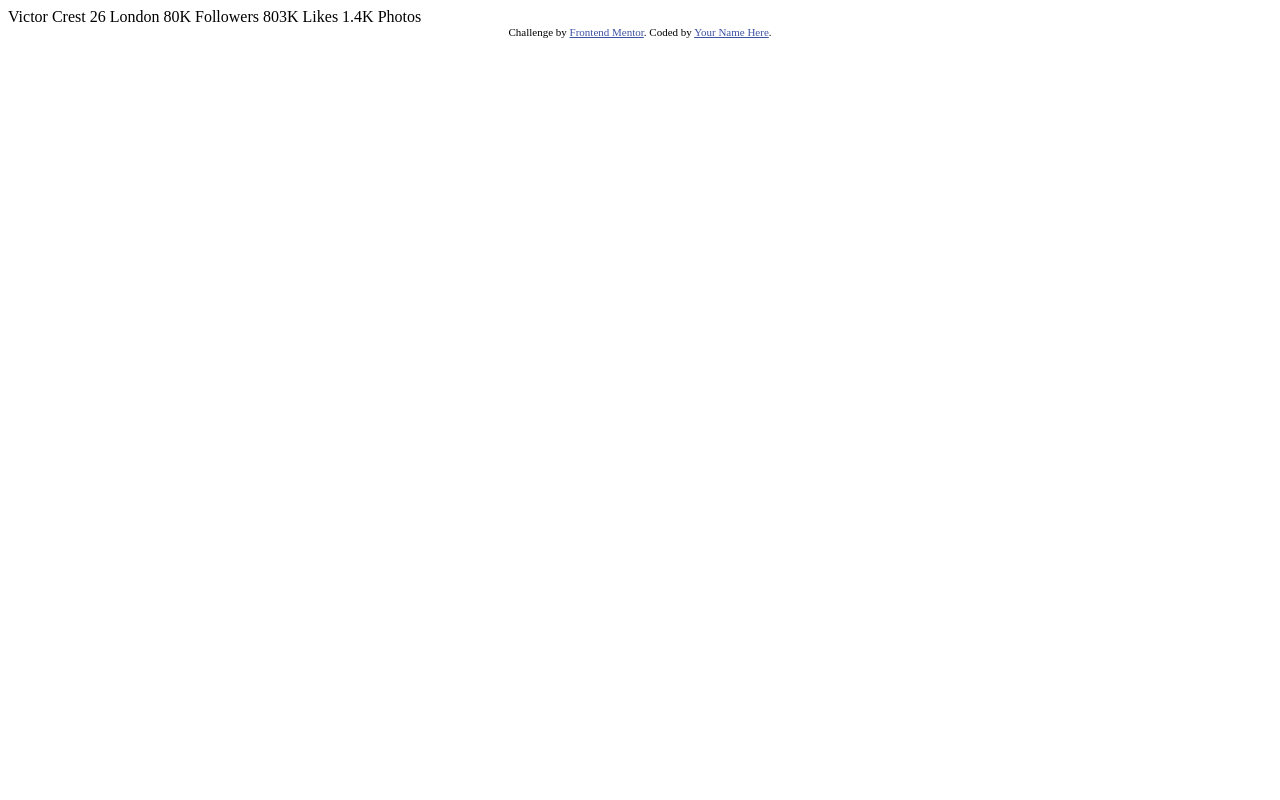
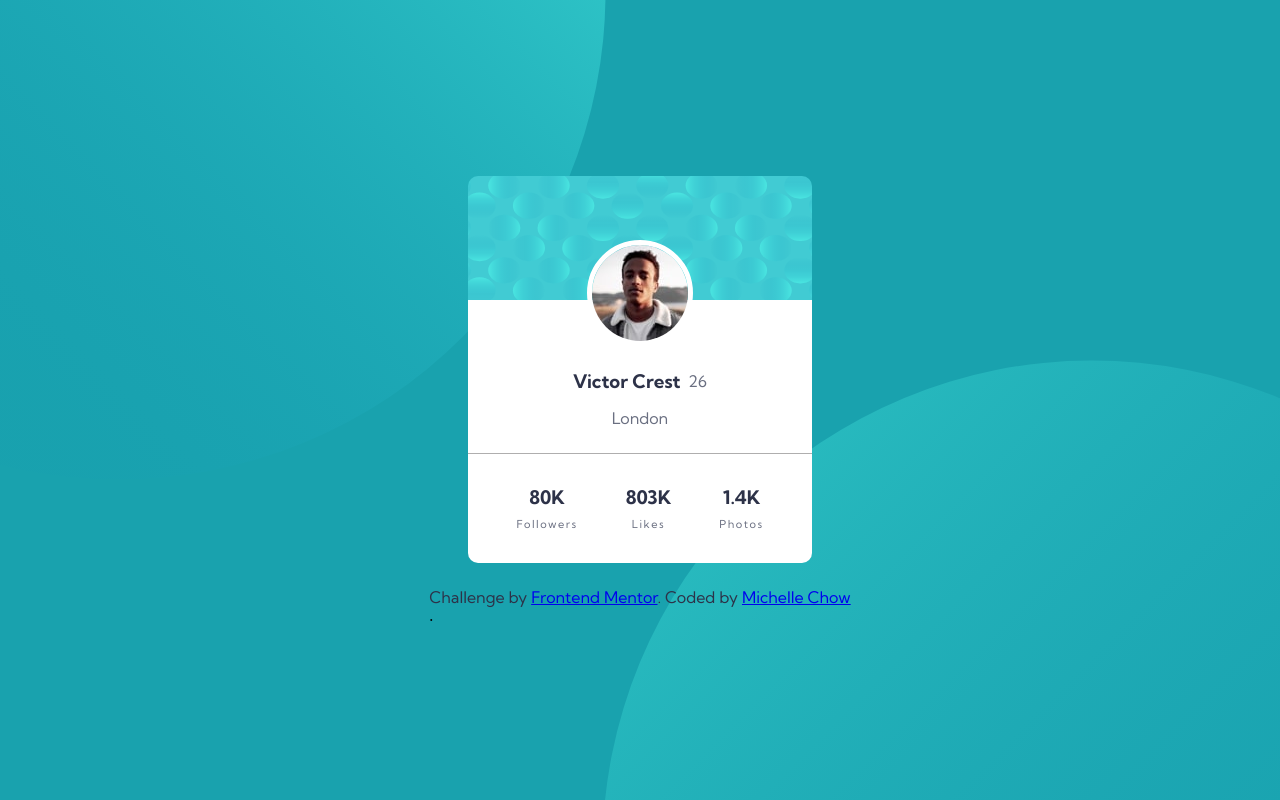
Before and after one commit to myc15/profile-card-component, a plain HTML site: page index.html in a window 1280 px wide. Drawn offline with Linux system fonts and the light colour scheme.

Commit message:
second commit

```diff
--- a/index.html
+++ b/index.html
@@ -4,32 +4,45 @@
   <meta charset="UTF-8">
   <meta name="viewport" content="width=device-width, initial-scale=1.0"> <!-- displays site properly based on user's device -->
 
-  <link rel="icon" type="image/png" sizes="32x32" href="./images/favicon-32x32.png">
+  <title>Frontend Mentor | Profile card component</title>
+  <link rel="stylesheet" href="style.css">
+  <link rel="preconnect" href="https://fonts.gstatic.com">
+  <link href="https://fonts.googleapis.com/css2?family=Kumbh+Sans:wght@300;400;700&display=swap" rel="stylesheet">
 
-  <title>Frontend Mentor | Profile card component</title>
-
-  <!-- Feel free to remove these styles or customise in your own stylesheet 👍 -->
-  <style>
-    .attribution { font-size: 11px; text-align: center; }
-    .attribution a { color: hsl(228, 45%, 44%); }
-  </style>
 </head>
 <body>
-  Victor Crest
-  26
-  London
+  <section class="profile">
+    <div class="card-top">
+      <img src="images/image-victor.jpg" alt="image-victor">
+      <div class="info">
+        <h3>Victor Crest </h3>
+        <p class="grey">26</p>
+      </div>
+      <p class="grey hometown">London</p>
+    </div>
 
-  80K
-  Followers
+    <container class="card-bottom">
+        <div class="stats followers">
+          <h3 class="number">80K</h3>
+          <p class="grey small">Followers</p>
+        </div>
 
-  803K
-  Likes
+        <div class="stats likes">
+          <h3 class="number">803K</h3>
+          <p class="grey small">Likes</p>
+        </div>
 
-  1.4K
-  Photos
+        <div class="stats photos">
+          <h3 class="number">1.4K</h3>
+          <p class="grey small">Photos</p>
+        </div>
+    </container>
+  </section>
+
   <div class="attribution">
-    Challenge by <a href="https://www.frontendmentor.io?ref=challenge" target="_blank">Frontend Mentor</a>.
-    Coded by <a href="#">Your Name Here</a>.
+    <p>Challenge by <a href="https://www.frontendmentor.io?ref=challenge" target="_blank">Frontend Mentor</a>.
+    Coded by <a href="#">Michelle Chow</a></p>.
   </div>
+
 </body>
 </html>
--- a/style.css
+++ b/style.css
@@ -0,0 +1,92 @@
+* {
+    margin: 0;
+    box-sizing: border-box;
+}
+
+body {
+    height: 100vh;
+    width: 100vw;
+    background-color: #19A2AE;
+    background-image: url("images/bg-pattern-top.svg"), url("images/bg-pattern-bottom.svg");
+    background-position: right calc(55vw - 30px) bottom 40vh, left 47vw top 45vh;
+    background-repeat: no-repeat, no-repeat;
+    display: flex;
+    flex-direction: column;
+    align-items: center;
+    justify-content: center;
+}
+
+h3, p {
+    font-family: 'Kumbh Sans', sans-serif;
+    color: #2D3248;
+}
+
+.grey {
+    color: #6A6F81;
+}
+
+/* -------------PROFILE----------------------- */
+.profile {
+    background-color: #ffffff;
+    padding-top: 4rem;
+    background-image: url("images/bg-pattern-card.svg");
+    background-position: top;
+    background-repeat: no-repeat;
+    background-size: 110% 32%;
+    border-radius: 10px;
+    text-align: center;
+    margin-bottom: 1.5rem;
+}
+
+/* ----------CARD-TOP (PIC, NAME, AGE)------------- */
+.card-top img{
+    border-radius: 100%;
+    border: solid 5px #ffffff;
+}
+
+.info {
+    display: flex;
+    justify-content: center;
+    align-items: center;
+    gap: 8px;
+    margin: 20px 0 15px 0;
+}
+
+.hometown {
+    margin-bottom: 25px ;
+}
+
+/* ----------CARD-BOTTOM---------------- */
+.card-bottom {
+    display: flex;
+    border-top: solid 1px #afaeae;
+}
+
+.stats {
+    padding: 2rem 3rem 2rem 3rem;
+}
+
+.stats.likes {
+    padding: 2rem 0 2rem 0;
+}
+
+.number {
+    margin-bottom: 8px;
+}
+
+.small {
+    font-size: 11px;
+    letter-spacing: 1.5px;
+}
+
+/* --------MEDIA QUERY---------- */
+@media (max-width: 450px) {
+    .stats {
+        padding: 2rem 2.5rem 2rem 2.5rem;
+    }
+
+    .attribution {
+        text-align: center;
+        font-size: 12px;
+    }
+}
```
Also changed, not shown: 1 other file.
